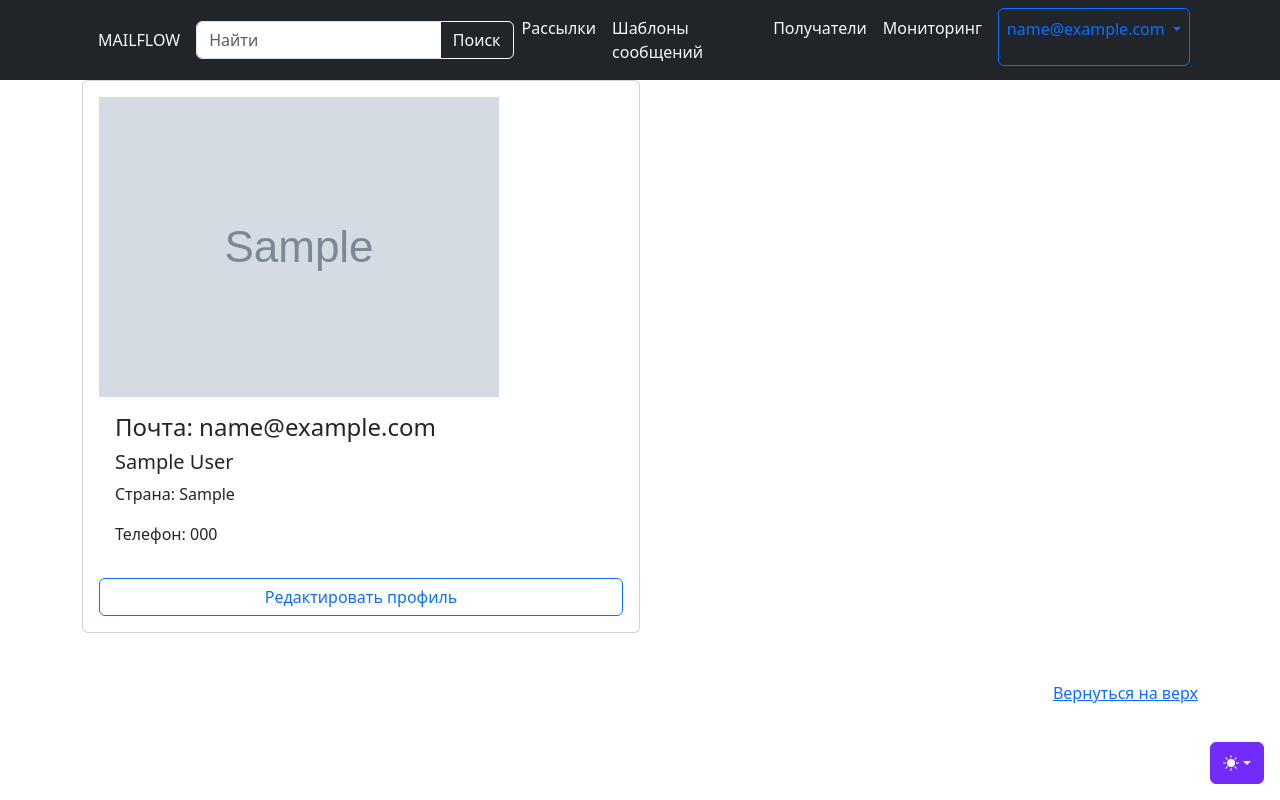
After one commit to vadimsemenov53-crypto/MAILFLOW, a Django app: page /users/detail/ in a window 1280 px wide. The commit adds this page. Run offline with Django 5.2, Linux system fonts and the light colour scheme; a user stored in the database is signed in; tables that the repository leaves empty hold one stand-in row (values such as "Sample post"); grey boxes marked "Sample" are stand-in pictures; some libraries are stand-ins or nearby versions.

Commit message:
add UserDetail / Update views.py

```diff
--- a/mailflow/templates/mailflow/includes/main_menu.html
+++ b/mailflow/templates/mailflow/includes/main_menu.html
@@ -61,7 +61,7 @@
                             {{ user.email }}
                         </p>
                         <ul class="dropdown-menu">
-                            <li><a class="dropdown-item" href="#">Профиль</a></li>
+                            <li><a class="dropdown-item" href="{% url 'users:detail' %}">Профиль</a></li>
                             <li>
                                 <hr class="dropdown-divider">
                             </li>
--- /dev/null
+++ b/users/templates/users/user_detail.html
@@ -0,0 +1,29 @@
+{% extends "mailflow/base.html" %}
+{% load users_tags %}
+{% block content %}
+
+
+<div class="container">
+
+    <div class="col-6">
+        <div class="card">
+            <div class="card-body">
+                {% if user.avatar %}
+                <img src="{{ user.avatar.url }}" class="img-fluid">
+                {% endif %}
+                <div class="card-body">
+                    <h4 class="card-title">Почта: {{ user.email }}</h4>
+                    <h5 class="card-title">{{ user.first_name }} {{ user.last_name }}</h5>
+                    <p class="card-text">Cтрана: {{ user.country }}</p>
+                    <p class="card-text">Телефон: {{ user.phone }}</p>
+                    <div class="d-flex justify-content-between align-items-center">
+                    </div>
+                </div>
+                <div class="row g-0">
+                    <a class="btn btn-outline-primary" href="{% url 'users:update' %}" role="button">Редактировать профиль</a>
+                </div>
+            </div>
+        </div>
+    </div>
+</div>
+{% endblock %}
--- a/users/urls.py
+++ b/users/urls.py
@@ -1,7 +1,7 @@
 from django.urls import path
 from users.apps import UsersConfig
 from django.contrib.auth.views import LogoutView
-from users.views import UserCreateView, UserLoginView, email_verification
+from users.views import UserCreateView, UserLoginView, email_verification, UserDetailView, UserUpdateView
 
 app_name = UsersConfig.name
 
@@ -10,4 +10,6 @@ urlpatterns = [
     path('logout/', LogoutView.as_view(next_page='mailflow:main_page'), name='logout'),
     path('register/', UserCreateView.as_view(), name='register'),
     path('email-confirm/<str:token>/', email_verification, name='email-confirm'),
+    path('detail/', UserDetailView.as_view(), name='detail'),
+    path('update/', UserUpdateView.as_view(), name='update')
 ]
--- a/users/views.py
+++ b/users/views.py
@@ -1,15 +1,16 @@
 import secrets
 
-from django.views.generic import CreateView
+from django.views.generic import CreateView, DetailView, UpdateView
 from .models import User
 from django.urls import reverse_lazy, reverse
 from django.core.mail import send_mail
 from django.shortcuts import get_object_or_404, redirect
+from django.contrib.auth.mixins import LoginRequiredMixin
 
 from config.settings import EMAIL_HOST_USER
 
 from django.contrib.auth.views import LoginView
-from users.forms import UserLoginForm, UserRegisterForm
+from users.forms import UserLoginForm, UserRegisterForm, UserProfileForm
 
 
 # Create your views here.
@@ -49,10 +50,29 @@ def email_verification(request, token):
     user.save()
 
     send_mail(
-        subject='MAILFLOW. \n Добро пожаловать в наш сервис!',
+        subject='MAILFLOW. Добро пожаловать в наш сервис!',
         message='Спасибо за регистрацию! Теперь вам доступны все наши возможности отправки рассылок, писем.',
         from_email=EMAIL_HOST_USER,
         recipient_list=[user.email]
     )
 
     return redirect(reverse('users:login'))
+
+
+class UserDetailView(LoginRequiredMixin, DetailView):
+    model = User
+    template_name = 'users/user_detail.html'
+
+    def get_object(self):
+        return self.request.user
+
+
+class UserUpdateView(LoginRequiredMixin, UpdateView):
+    model = User
+    form_class = UserProfileForm
+
+    def get_object(self):
+        return self.request.user
+
+    def get_success_url(self):
+        return reverse_lazy('users:detail')
```
Also changed, not shown: users/forms.py (+7 -0 lines), users/templatetags/users_tags.py (added, +11 -0 lines), media/users/avatars/scale_1200.jpeg (added).
